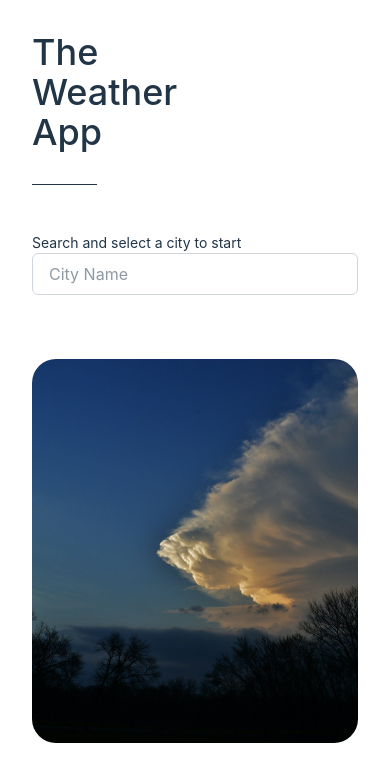
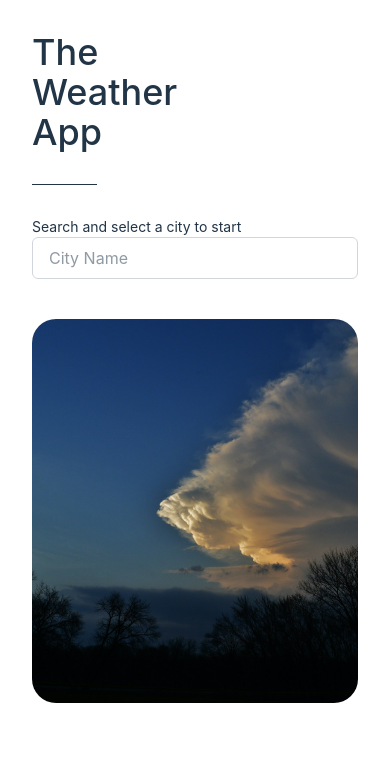
Before and after one commit to rebeccatian/weather-app, a React (Vite) app: page / in a window 390 px wide. Shown: the top 782 px of the page. Built offline with nearby package versions, Linux system fonts and the light colour scheme; no server answers.

Commit message:
feat(weather-app): tiny mobile ui fix

```diff
--- a/src/App.tsx
+++ b/src/App.tsx
@@ -41,9 +41,9 @@ const App = () => {
   return (
     <div className="w-dvw h-dvh overflow-hidden">
       <div className={`${selectedPlace ? 'animate-fade-out' : 'animate-fade-in'} opacity-100 relative flex flex-col h-full`}>
-        <div className="md:flex justify-between p-8 md:p-20 sm:mt-12 items-end">
+        <div className="md:flex justify-between p-8 pb-4 md:p-20 sm:mt-12 items-end">
           <h1 className="!text-4xl sm:!text-5xl lg:!text-6xl border-b md:border-0 pb-8 md:pb-0 font-medium w-[20%] text-wrap">The Weather App</h1>
-          <div className="sm:flex gap-10 mt-12 ">
+          <div className="sm:flex gap-10 mt-8 lg:mt-12">
             <span className="font-light text-4xl hidden md:block">/</span>
             <p className="text-sm sm:text-base sm:w-[30%] text-wrap">Search and select a city to start</p>
             <div className="relative">
@@ -62,7 +62,7 @@ const App = () => {
             </div>
           </div>
         </div>
-        <img src="intro.jpg" alt="Weather Landing Page Image" className="h-96 object-cover m-8 rounded-3xl" />
+        <img src="intro.jpg" alt="Weather Landing Page Image" className="h-96 object-cover mt-6 m-8 sm:m-8 rounded-3xl" />
       </div>
       <div className={`${selectedPlace ? 'animate-fade-in' : 'animate-fade-out'} opacity-0 flex flex-col p-8 md:p-12 gap-5 h-full relative overflow-y-scroll`}>
         <div className="border-b pb-2 relative !text-sm md:!text-lg">
```
